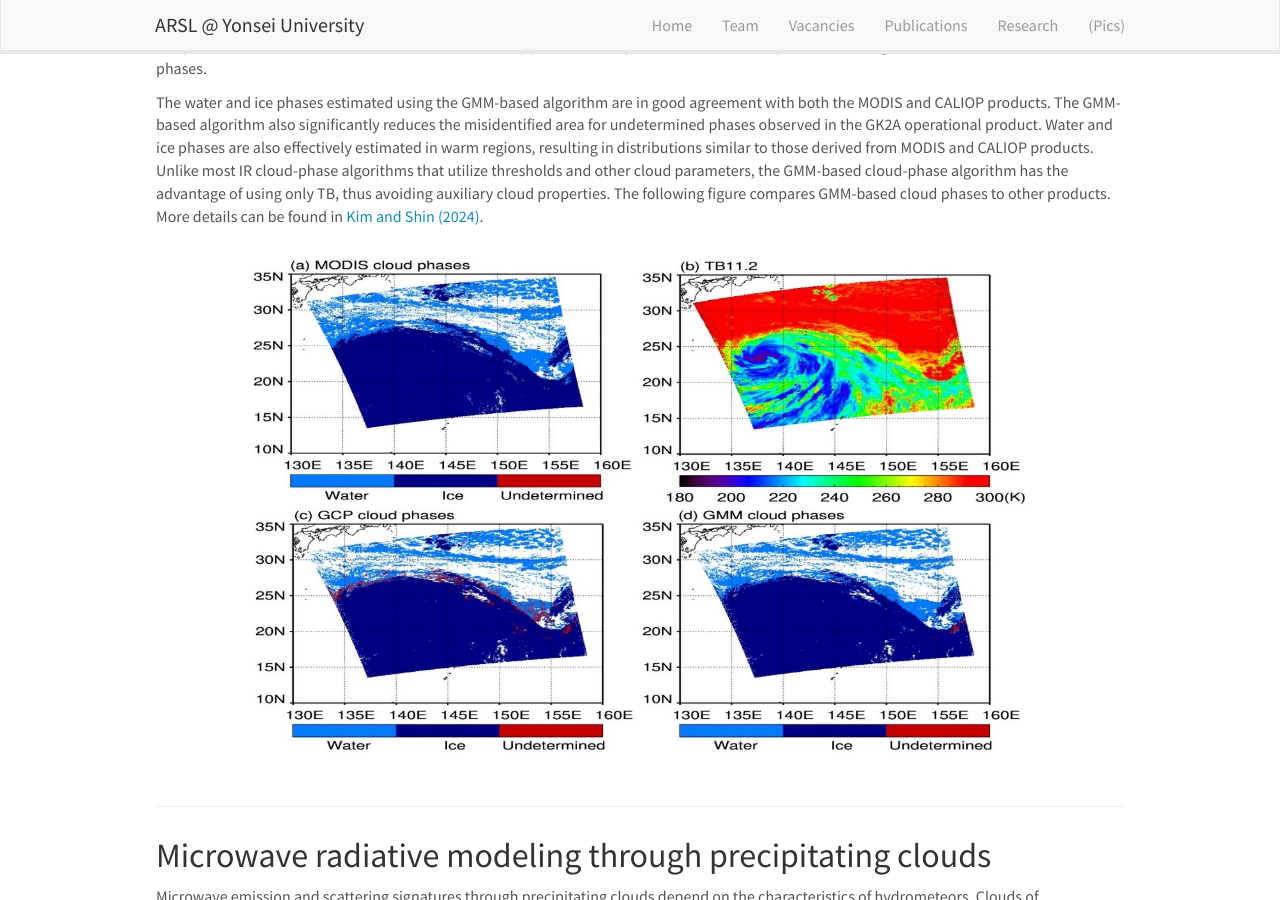
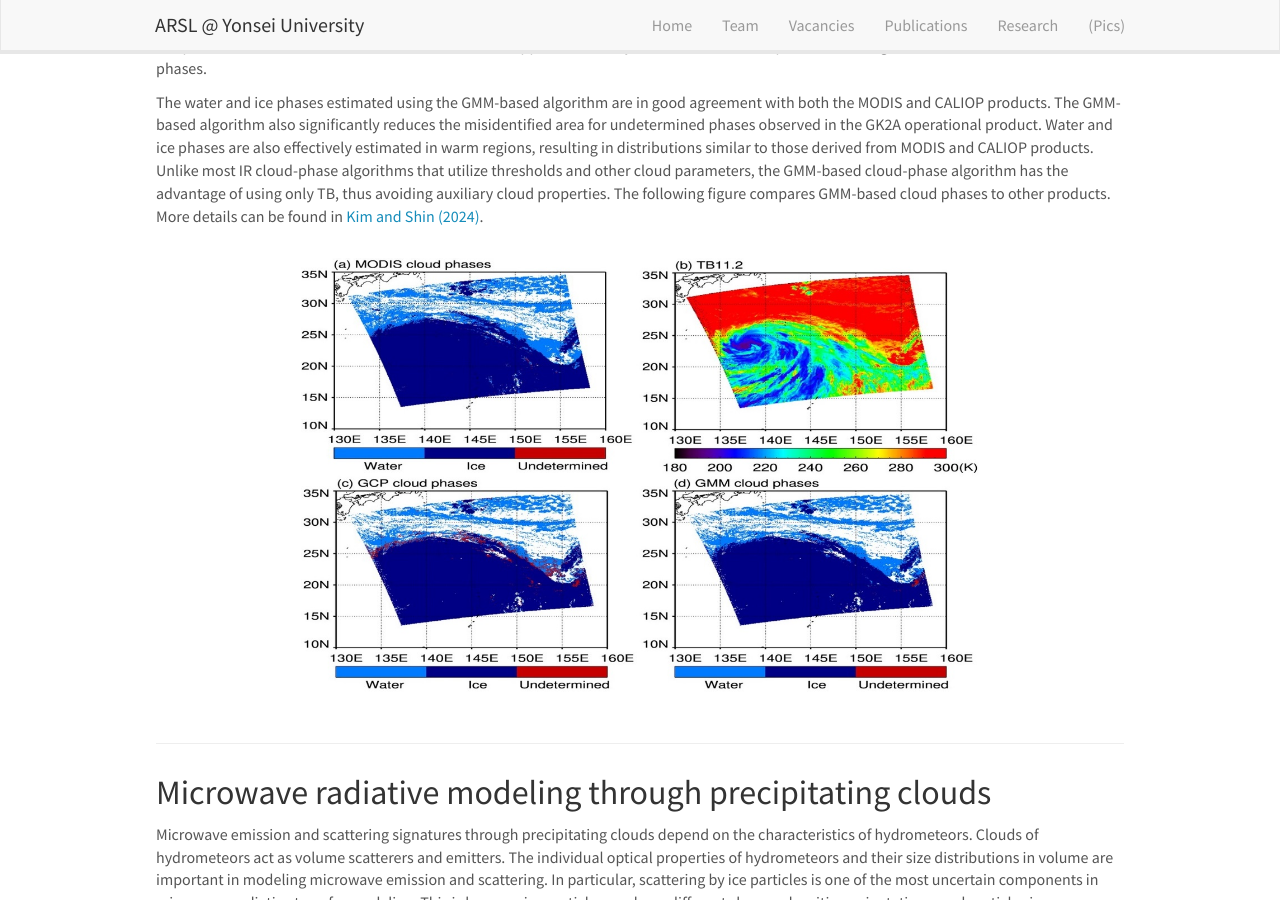
Before and after one commit to roo2003/roo2003.github.io, a Jekyll site: the page built from _pages/research.md, in a window 1280 px wide and 900 px high, scrolled down 3257 px. Built offline with Jekyll 4.4.1, drawn with Linux system fonts in a browser that asks for light colours; nearby versions of some CDN libraries.

Commit message:
Update research.md

```diff
--- a/_pages/research.md
+++ b/_pages/research.md
@@ -72,7 +72,7 @@ Cloud thermodynamic phases include water, ice, and mixtures of the two, which pl
 The water and ice phases estimated using the GMM-based algorithm are in good agreement with both the MODIS and CALIOP products. The GMM-based algorithm also significantly reduces the misidentified area for undetermined phases observed in the GK2A operational product. Water and ice phases are also effectively estimated in warm regions, resulting in distributions similar to those derived from MODIS and CALIOP products. Unlike most IR cloud-phase algorithms that utilize thresholds and other cloud parameters, the GMM-based cloud-phase algorithm has the advantage of using only TB, thus avoiding auxiliary cloud properties. The following figure compares GMM-based cloud phases to other products. More details can be found in [Kim and Shin (2024)](https://doi.org/10.1109/TGRS.2024.3383888).
 
 <div style="text-align: center;">
-  <img src="{{ site.url }}{{ site.baseurl }}/images/respic/GMM-cloudphase.jpg" style="width: 80%; margin: 2%;">
+  <img src="{{ site.url }}{{ site.baseurl }}/images/respic/GMM-cloudphase.jpg" style="width: 70%; margin: 2%;">
 </div>
 
 <a id='rtm'></a>
```
